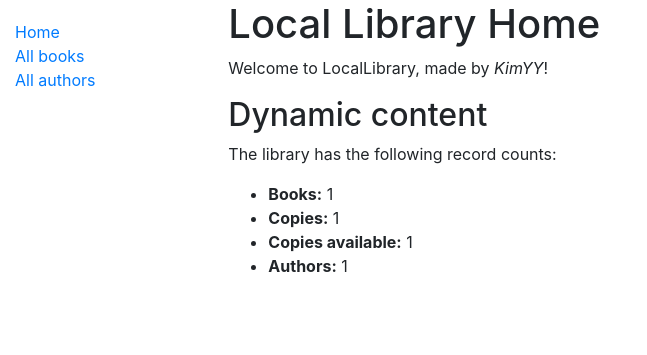
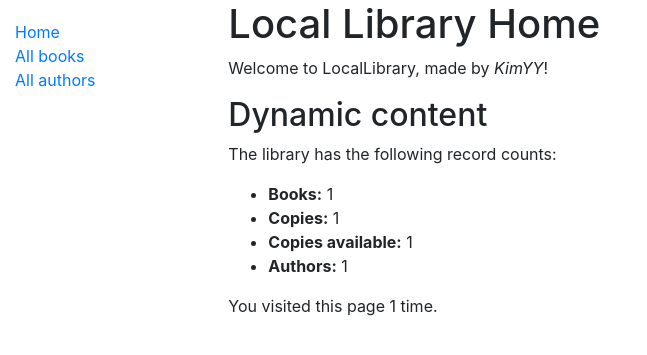
Before and after one commit to arkdusdyk/DjangoProjects, a Django app: template locallibrary/catalog/templates/index.html in a window 1280 px wide. Shown: the top 355 px of the page, without its empty margins (0-647 px from the left). Run offline with Django 3.2, Linux system fonts and the light colour scheme; the template is opened without the code that fills it: most values are stand-ins (such as "Sample title", 1, 10 or a date in 2020).

Commit message:
added visit_count, dealing with sessions

```diff
--- a/locallibrary/catalog/templates/index.html
+++ b/locallibrary/catalog/templates/index.html
@@ -11,4 +11,5 @@
     <li><strong>Copies available:</strong> {{ num_instances_available }}</li>
     <li><strong>Authors:</strong> {{ num_authors }}</li>
   </ul>
+  <p>You visited this page {{ num_visits }}{% if num_visits == 1 %} time{% else %} times{% endif %}.</p>
 {% endblock %}
--- a/locallibrary/catalog/views.py
+++ b/locallibrary/catalog/views.py
@@ -15,11 +15,16 @@ def index(request):
     num_authors = Author.objects.count()
     #'all()' is implied by default
 
+    #Number of visits to this view, counted in session variable
+    num_visits = request.session.get('num_visits',0)
+    request.session['num_visits'] = num_visits+1
+
     context = {
         'num_books': num_books,
         'num_instances' : num_instances,
         'num_instances_available' : num_instances_available,
         'num_authors' : num_authors,
+        'num_visits' : num_visits,
     }
     return render(request, 'index.html',context=context)
     #rendering HTML template index.html with data in context variable
```
Also changed, not shown: locallibrary/db.sqlite3.
